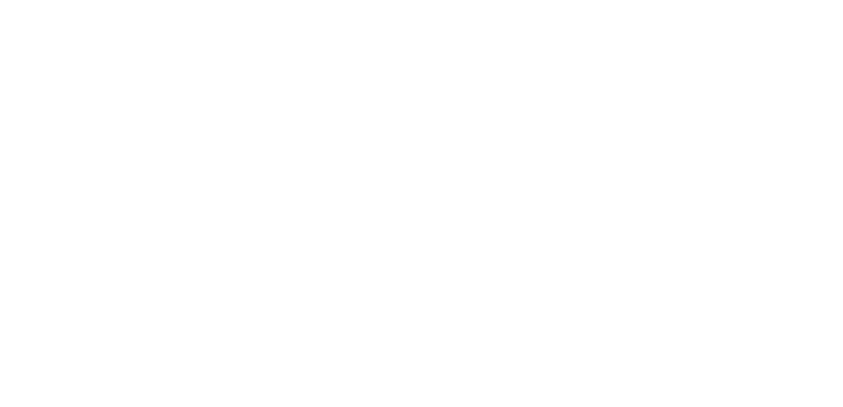
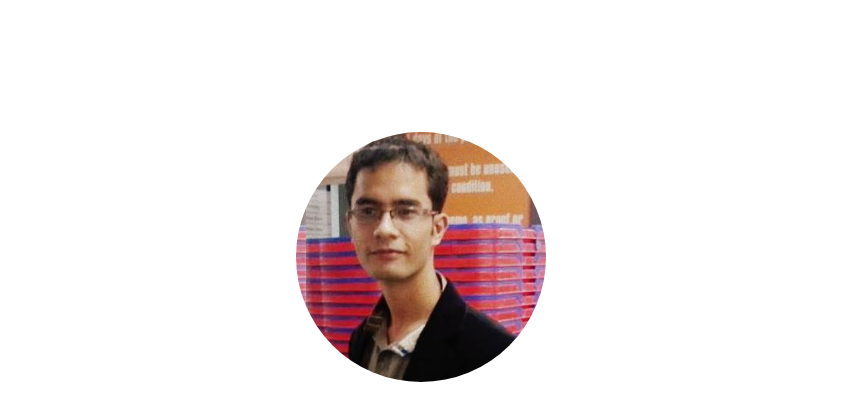
Before and after one commit to tarunkumar2012/tarunkumar2012, a plain HTML site: page index.html in a window 1280 px wide. Shown: the top 407 px of the page, without its empty margins (219-1062 px from the left). Drawn offline with Linux system fonts and the light colour scheme.

Commit message:
Update web.css

```diff
--- a/web.css
+++ b/web.css
@@ -181,7 +181,7 @@ img{
 div.sprite{
  width: 250px;
  height: 250px;
- background-image: url("tr.jpg");
+ background-image: url("tarun.jpg");
  background-size: cover;
  display: block;
  margin-top:100px;
```
